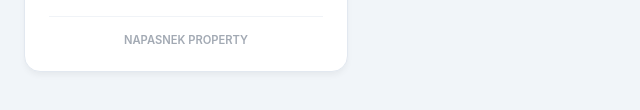
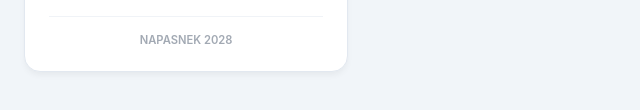
Before and after one commit to tinaniwa171-bit/BIOCH, a plain HTML site: page index.html in a window 1280 px wide. Shown: the part 432-542 px from the top of the page, 0-640 px from the left. Drawn offline with Linux system fonts and the light colour scheme.

Commit message:
Update index.html

```diff
--- a/index.html
+++ b/index.html
@@ -189,7 +189,7 @@
                 <button onclick="jumpTo()" class="go-btn">Go</button>
             </div>
         </div>
-        <div class="copyright">NAPASNEK PROPERTY</div>
+        <div class="copyright">NAPASNEK 2028</div>
     </aside>
 
     <main class="question-area">
```
